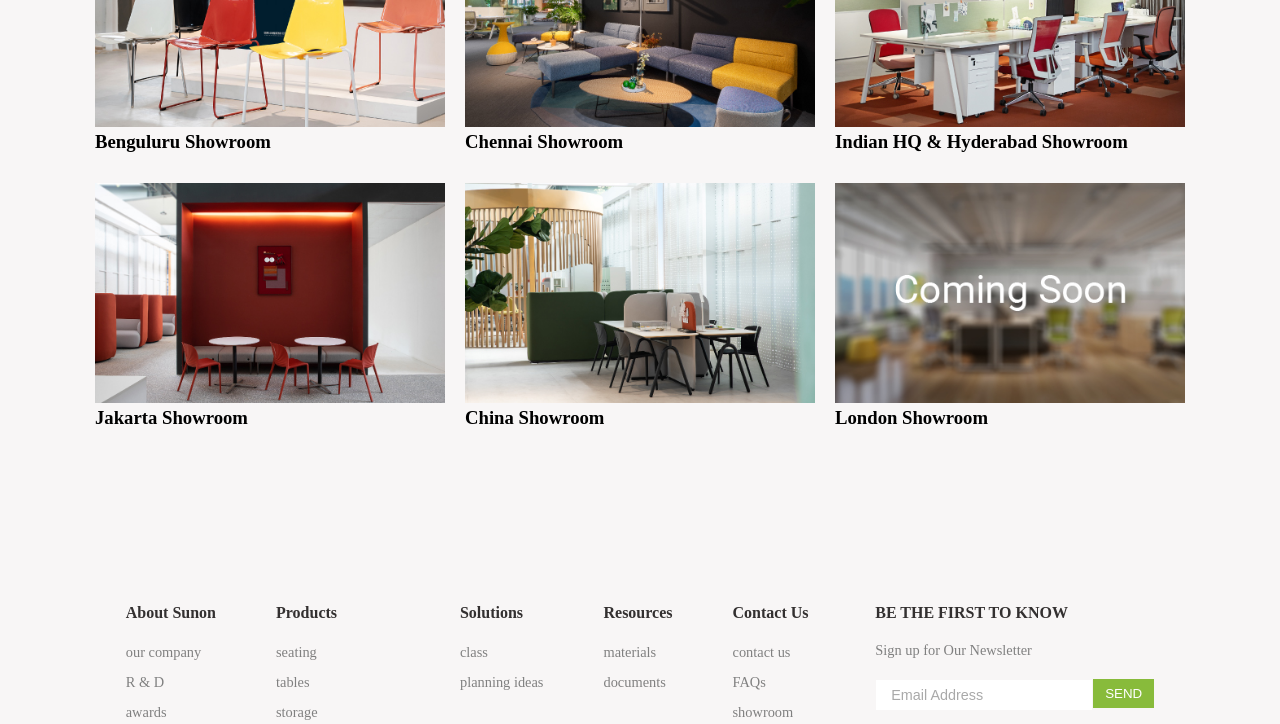
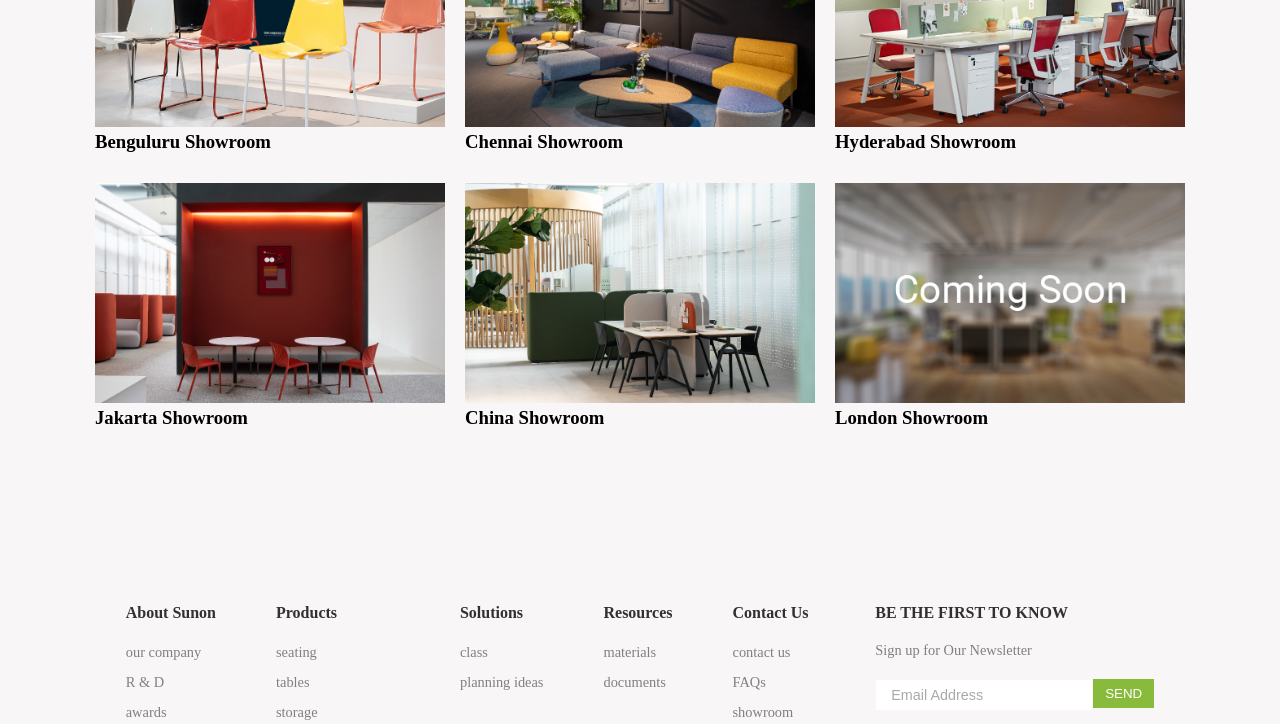
Before and after one commit to king-mayor/sunshowroom, a plain HTML site: page index.html in a window 1280 px wide. Shown: the part 1460-2184 px from the top of the page. Drawn offline with Linux system fonts and the light colour scheme; a script that the page names is missing.

Commit message:
Update index.html

```diff
--- a/index.html
+++ b/index.html
@@ -88,7 +88,7 @@
            </div>
            <div class="info1">
                <img src="IMAGES/show9.jpg" alt="showroom jpg">
-               <h3>Indian HQ & Hyderabad Showroom</h3>
+               <h3>Hyderabad Showroom</h3>
            </div>
     </section>
     <section>
```
